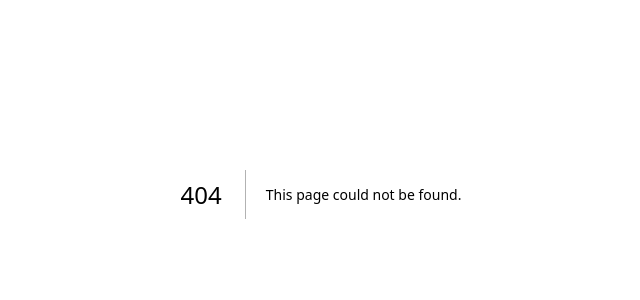
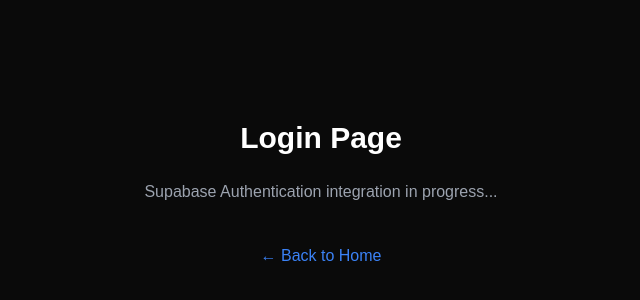
Before and after one commit to chromadreamstudio-netizen/kian-agentnet-ui, a Next.js app: page /login in a window 1280 px wide. Before the commit this address had no page. Shown: the part 206-506 px from the top of the page, without its empty margins (319-959 px from the left). Built offline with nearby package versions, Linux system fonts and the light colour scheme.

Commit message:
feat: add auth placeholder pages to resolve 404 errors

```diff
--- /dev/null
+++ b/src/app/login/page.tsx
@@ -0,0 +1,11 @@
+import Link from 'next/link';
+
+export default function LoginPage() {
+  return (
+    <div className="min-h-screen bg-[#0a0a0a] text-white flex flex-col items-center justify-center gap-6">
+      <h1 className="text-3xl font-bold">Login Page</h1>
+      <p className="text-gray-400">Supabase Authentication integration in progress...</p>
+      <Link href="/" className="text-blue-500 hover:underline mt-4">← Back to Home</Link>
+    </div>
+  );
+}
--- /dev/null
+++ b/src/app/signup/page.tsx
@@ -0,0 +1,11 @@
+import Link from 'next/link';
+
+export default function SignupPage() {
+  return (
+    <div className="min-h-screen bg-[#0a0a0a] text-white flex flex-col items-center justify-center gap-6">
+      <h1 className="text-3xl font-bold">Sign Up Page</h1>
+      <p className="text-gray-400">Supabase Authentication integration in progress...</p>
+      <Link href="/" className="text-blue-500 hover:underline mt-4">← Back to Home</Link>
+    </div>
+  );
+}
```
